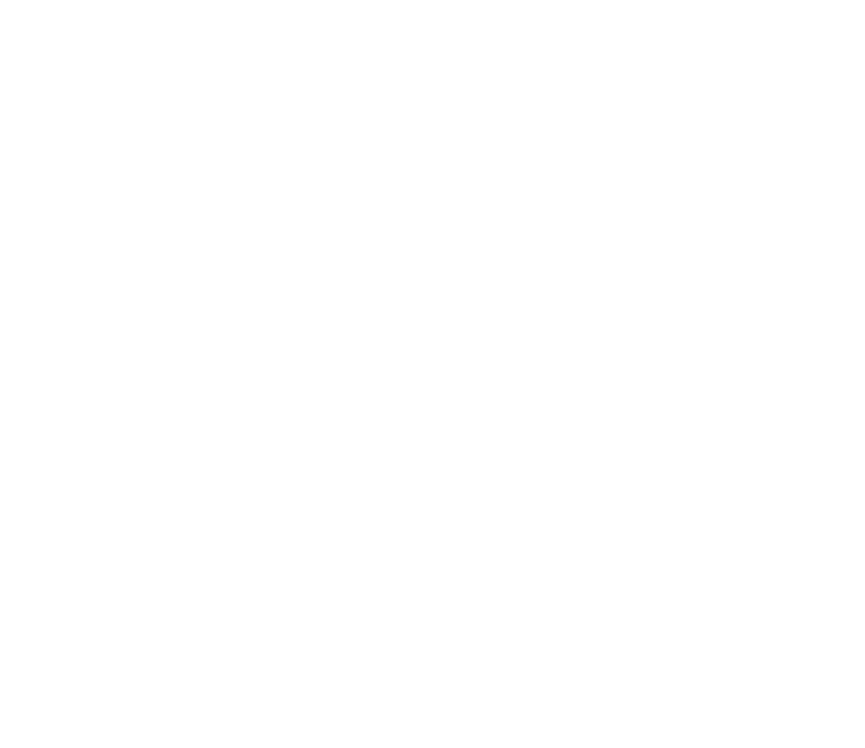
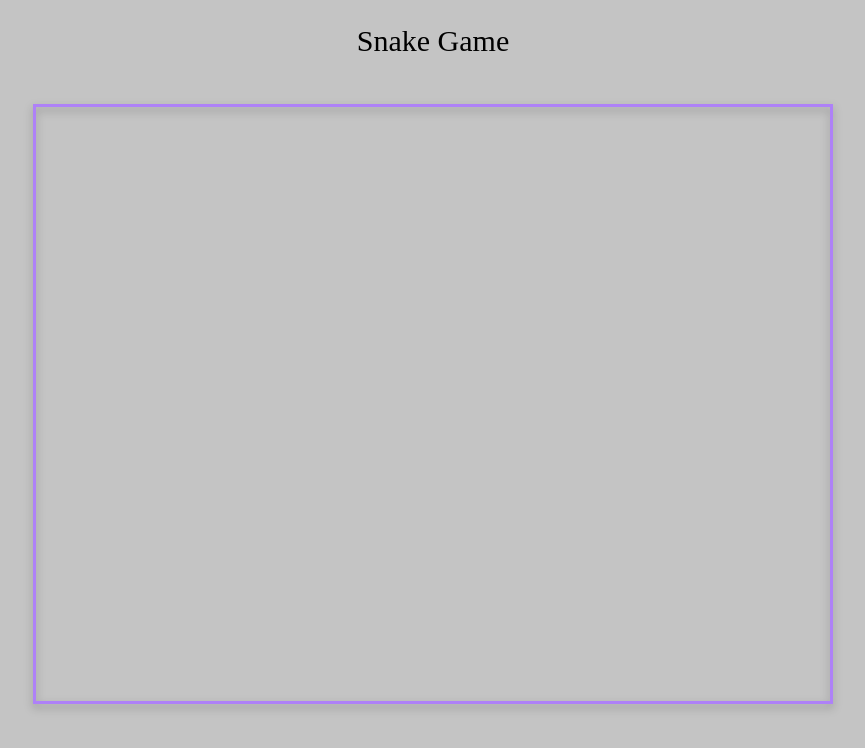
Before and after one commit to Hanibee/snake-game, a plain HTML site: page index.html in a window 1280 px wide. Shown: the whole page, without its empty margins (207-1072 px from the left). Drawn offline with Linux system fonts and the light colour scheme.

Commit message:
structure input

```diff
--- a/app.js
+++ b/app.js
@@ -1,10 +1,11 @@
-//make a board with specific squares represented where the snake can travel to
+//make a board with specific squares that represent where the snake can travel to
 
 //add a light-up snake
 //enable snake mobility
 //make a continuous loop for the snake to move around the board
 
 //enable arrow keys to move the snake - right, left, up, and down
+//make the snake move a certain number of pixels - 10 for direction
 
 //add a reset button
 
--- a/index.html
+++ b/index.html
@@ -5,9 +5,10 @@
     <meta http-equiv="X-UA-Compatible" content="IE=edge">
     <meta name="viewport" content="width=device-width, initial-scale=1.0">
     <title>Document</title>
-
+    <link rel="stylesheet" href="style.css">
+    <h1>Snake Game</h1>
 </head>
 <body>
-
+    <section></section>
 </body>
 </html>
--- a/style.css
+++ b/style.css
@@ -1,3 +1,44 @@
-/*style the 🐍
+/*style the 🐍 */
 
-/*style the box
+/*style the box*/
+html {
+    box-sizing: border-box
+  }
+
+  *::before, /* All ::before pseudo-elements */
+  *::after { /* All ::after pseudo-elements */
+    /* height & width will now include border & padding by default
+       but can be over-ridden as needed */
+    box-sizing: inherit;
+  }
+
+
+body {
+    background-color: #C4C4C4;
+}
+
+
+h1 {
+height: 64px;
+
+font-family: Ribeye;
+font-style: normal;
+font-weight: normal;
+font-size: 30px;
+line-height: 41px;
+text-align: center;
+
+color: #000000;
+
+}
+
+
+section {
+width: 800px;
+height: 600px;
+margin: auto;
+
+border: 3px solid #AE81F7;
+box-sizing: border-box;
+filter: drop-shadow(0px 4px 4px rgba(0, 0, 0, 0.25));
+}
```
Also changed, not shown: 1 other file.
